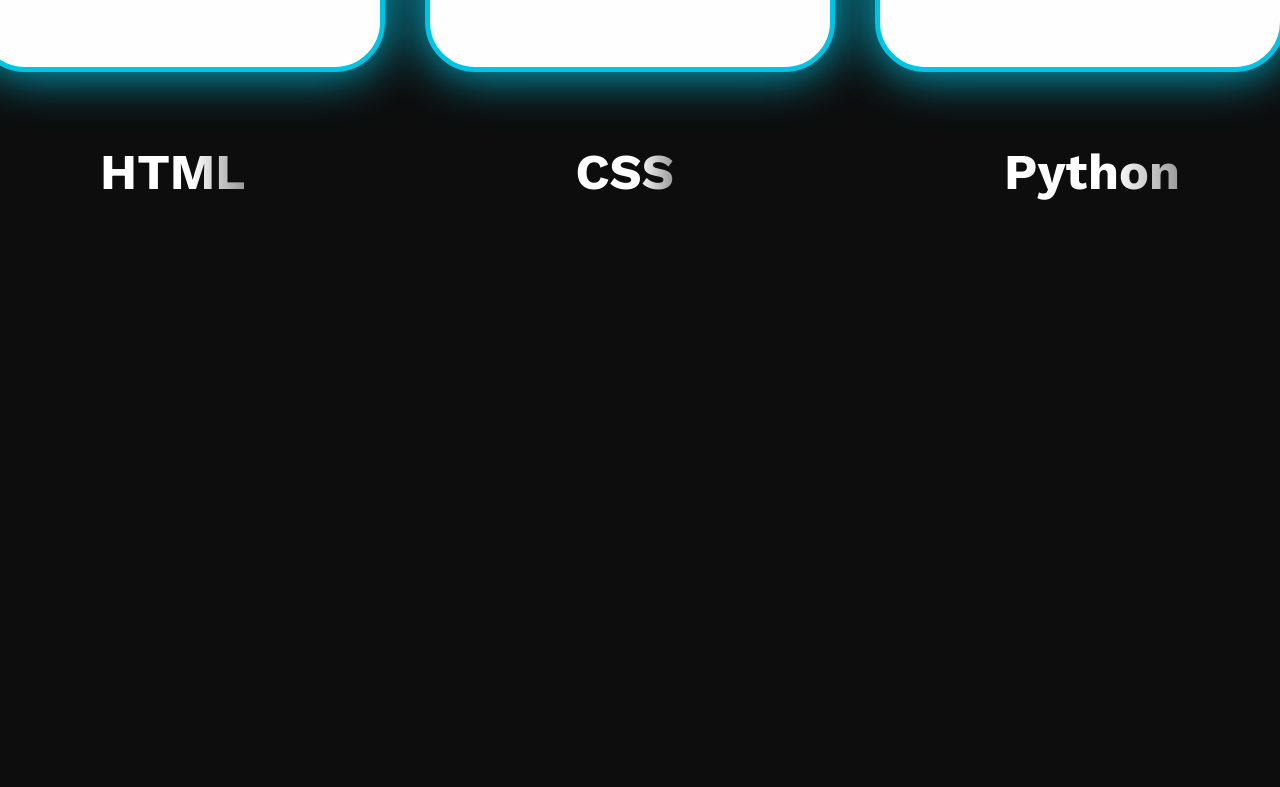
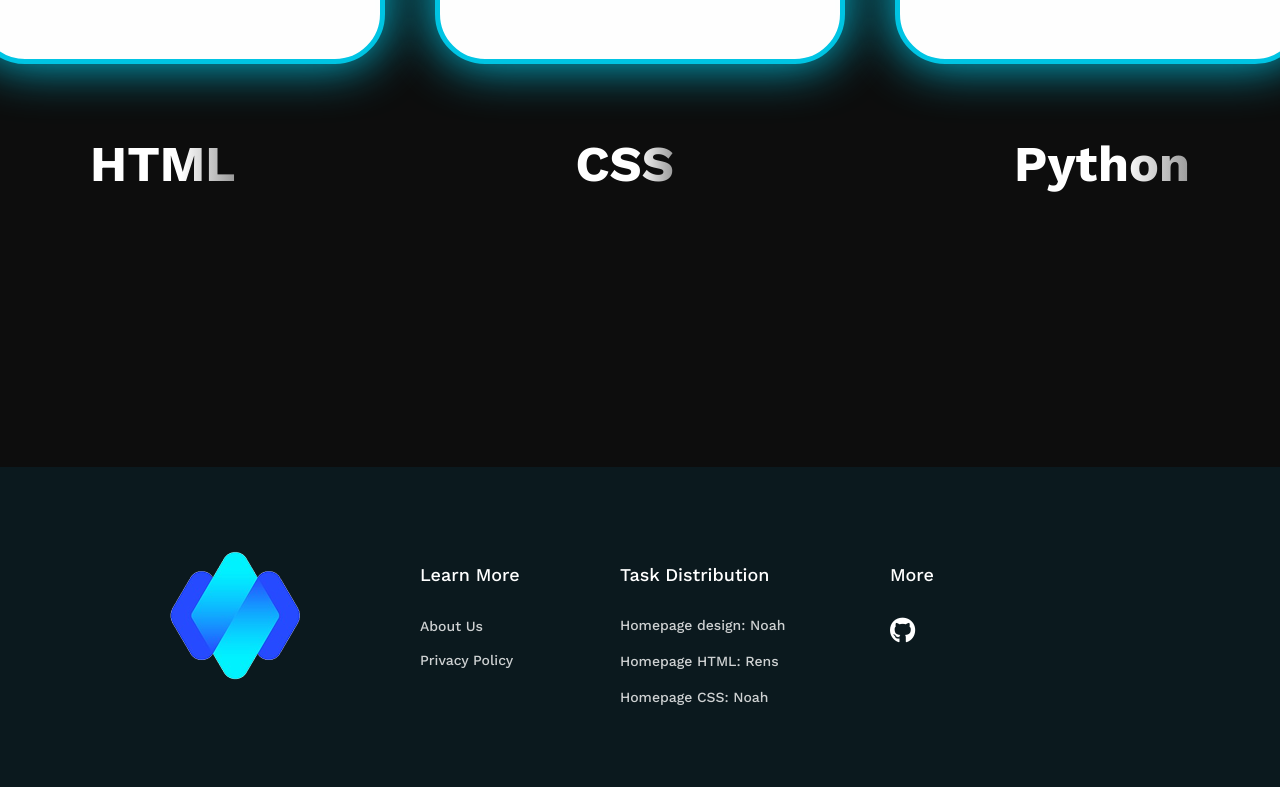
Before and after one commit to BlizzardTheWolf/htmlearn, a plain HTML site: page code/index.html in a window 1280 px wide. Shown: the part 2013-2800 px from the top of the page. Drawn offline with nearby package versions, Linux system fonts and the light colour scheme; a web font is replaced by a local one.

Commit message:
Finished Homepage

```diff
--- a/code/index.html
+++ b/code/index.html
@@ -3,6 +3,7 @@
 <head>
     <link href="https://cdnjs.cloudflare.com/ajax/libs/font-awesome/6.0.0-beta3/css/all.min.css" rel="stylesheet">
     <link rel="stylesheet" href="style.css">
+
 </head>
 
 <body>
@@ -21,7 +22,7 @@
           <a href="learnpython.html" class="menu-text" id="menu-python">Python</a>
           <a class="arrow-down" id="arrow-down-python"><i class="fa-solid fa-caret-down"></i></a>
           <a href="about.html" class="menu-text" id="menu-about">About Us</a>
-          <a class="github-logo"><i class="fa-brands fa-github"></i></a>
+          <a href="https://github.com/BlizzardTheWolf/htmlearn" class="github-logo"><i class="fa-brands fa-github"></i></a>
           <search>
             <form>
               <input name="search" id="search" placeholder="Search...">
@@ -70,12 +71,13 @@
         </div>
       </div>
 
-<!--
+
       <div class="footer">
+        <img src="assets/logo_big.png" class="logo-big">
         <div class="footer-section learn-more">
           <p class="footer-title">Learn More</p>
-          <p class="footer-links">About Us</p>
-          <p class="footer-links">Privacy Policy</p>
+          <p><a class="footer-links" href="about.html">About Us</a></p>
+          <p><a class="footer-links">Privacy Policy</a></p>
         </div>
         <div class="footer-section task-distribution">
           <p class="footer-title">Task Distribution</p>
@@ -85,9 +87,9 @@
         </div>
         <div class="footer-section more">
           <p class="footer-title">More</p>
-          <p class="footer-links"><a href="#">GitHub</a></p>
+          <p><a href="https://github.com/BlizzardTheWolf/htmlearn" class="footer-icon"><i class="fa-brands fa-github"></i></a></p>
         </div>
-      </div> -->
+      </div>
 
 </body>
 <script>
--- a/code/style.css
+++ b/code/style.css
@@ -39,6 +39,7 @@
 body {
     background: radial-gradient(129.35% 54.92% at 50.04% 2.35%, #135968 0%, #0E2530 51.92%, #0E242F 54.53%, #0D0D0D 100%);
     height: 3086px;
+    margin: 0;
 }
 
 /* START MENU BAR */
@@ -302,7 +303,8 @@ body {
     border: 5px solid #00C4E3;
     box-shadow: 0px 0px 50px #00C4E3;
     border-radius: 50px;
-    margin-right: 20px;
+    margin-right: 15px;
+    margin-left: 15px;
     transition: transform 0.3s ease-in-out;
     z-index: 0;
 }
@@ -321,8 +323,8 @@ body {
     align-items: center;
     justify-content: center;
     text-align: center;
-    margin-right: 155px;
-    margin-left: 155px;
+    margin-right: 160px;
+    margin-left: 160px;
     font-family: 'Work Sans';
     font-style: normal;
     font-weight: 700;
@@ -333,3 +335,87 @@ body {
     -webkit-text-fill-color: transparent;
     background-clip: text;
 }
+
+/* START FOOTER */
+
+.footer {
+    display: flex;
+    position: absolute;
+    width: 100%;
+    height: 549px;
+    margin-left: 0px;
+    top: 310%;
+
+    background: #0B191E;
+}
+
+.footer-section {
+    margin-right: 20px;
+    margin-left: 20px;
+}
+
+.logo-big {
+    position: absolute;
+    width: 134px;
+    height: 134px;
+    left: 166px;
+    top: 79px;
+}
+
+.learn-more {
+    position: absolute;
+    top: 79px;
+    left: 400px;
+}
+
+.task-distribution {
+    position: absolute;
+    top: 79px;
+    left: 600px;
+}
+
+.more {
+    position: absolute;
+    top: 79px;
+    left: 870px;
+}
+
+
+.footer-title {
+    height: 23px;
+    gap: 0px;
+    margin-bottom: 30px;
+    font-family: 'Work Sans';
+    font-style: normal;
+    font-weight: 500;
+    font-size: 18px;
+    color: #FFFFFF;
+}
+
+
+.footer-links {
+    margin-bottom: 20px;
+    margin-top: 0px;
+    font-family: 'Work Sans';
+    font-style: normal;
+    font-weight: 500;
+    font-size: 14px;
+    color: #FFFFFF;
+    opacity: 0.8;
+    text-decoration: none;
+}
+
+.footer-links:hover {
+    cursor: pointer;
+    color: #00C4E3;
+}
+
+.footer-icon {
+    color: white;
+    font-size: 26px
+}
+
+.footer-icon:hover {
+    color: #00C4E3;
+    cursor: pointer;
+}
```
Also changed, not shown: code/assets/logo_big.png (added).
